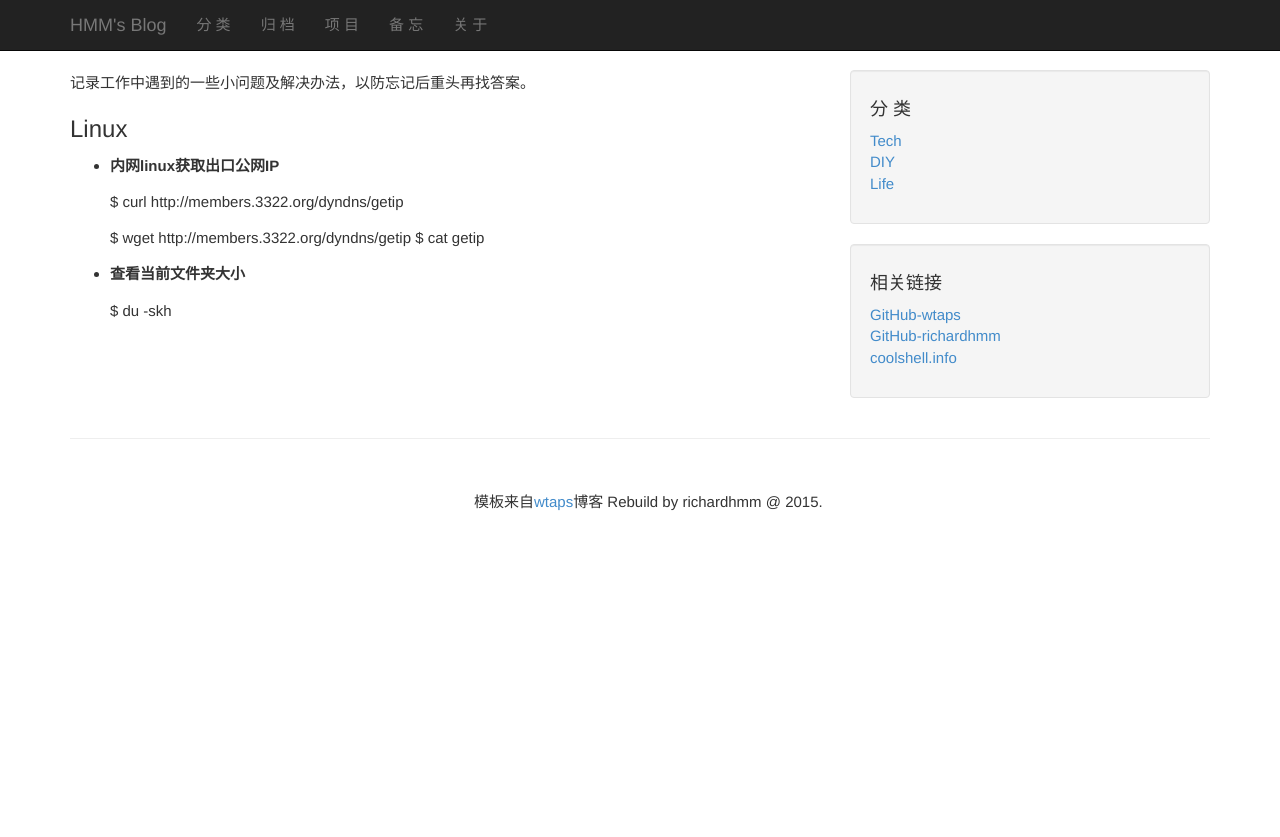
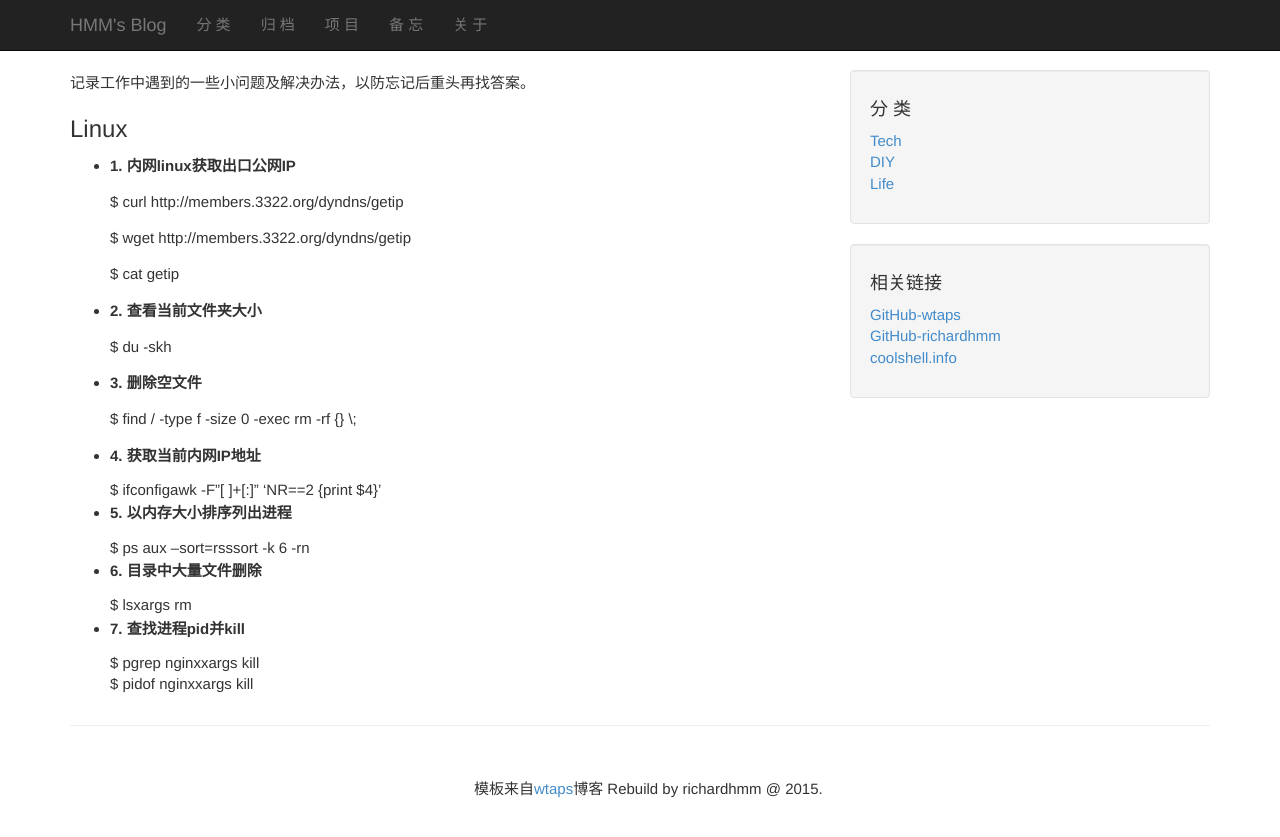
Before and after one commit to richardhmm/blog, a Jekyll site: the page built from faqs.md, in a window 1280 px wide. Shown: the top 837 px of the page. Built offline with Jekyll 4.4.1, drawn with Linux system fonts in a browser that asks for light colours; Markdown is read by kramdown in place of the engine named in the settings.

Commit message:
update faqs.md

```diff
--- a/faqs.md
+++ b/faqs.md
@@ -5,13 +5,36 @@ title: "备忘"
 记录工作中遇到的一些小问题及解决办法，以防忘记后重头再找答案。
 
 ### Linux
-* **内网linux获取出口公网IP**
+* **1. 内网linux获取出口公网IP**
 
     $ curl http://members.3322.org/dyndns/getip
 
     $ wget http://members.3322.org/dyndns/getip
+
     $ cat getip
 
-* **查看当前文件夹大小**
+* **2. 查看当前文件夹大小**
 
     $ du -skh
+
+* **3. 删除空文件**
+
+    $ find / -type f -size 0 -exec rm -rf {} \;
+
+* **4. 获取当前内网IP地址**
+
+    $ ifconfig |awk -F"[ ]+|[:]" 'NR==2 {print $4}'
+
+* **5. 以内存大小排序列出进程**
+
+    $ ps aux --sort=rss |sort -k 6 -rn
+
+* **6. 目录中大量文件删除**
+
+    $ ls | xargs rm
+
+* **7. 查找进程pid并kill**
+
+    $ pgrep nginx|xargs kill
+
+    $ pidof nginx|xargs kill
```
